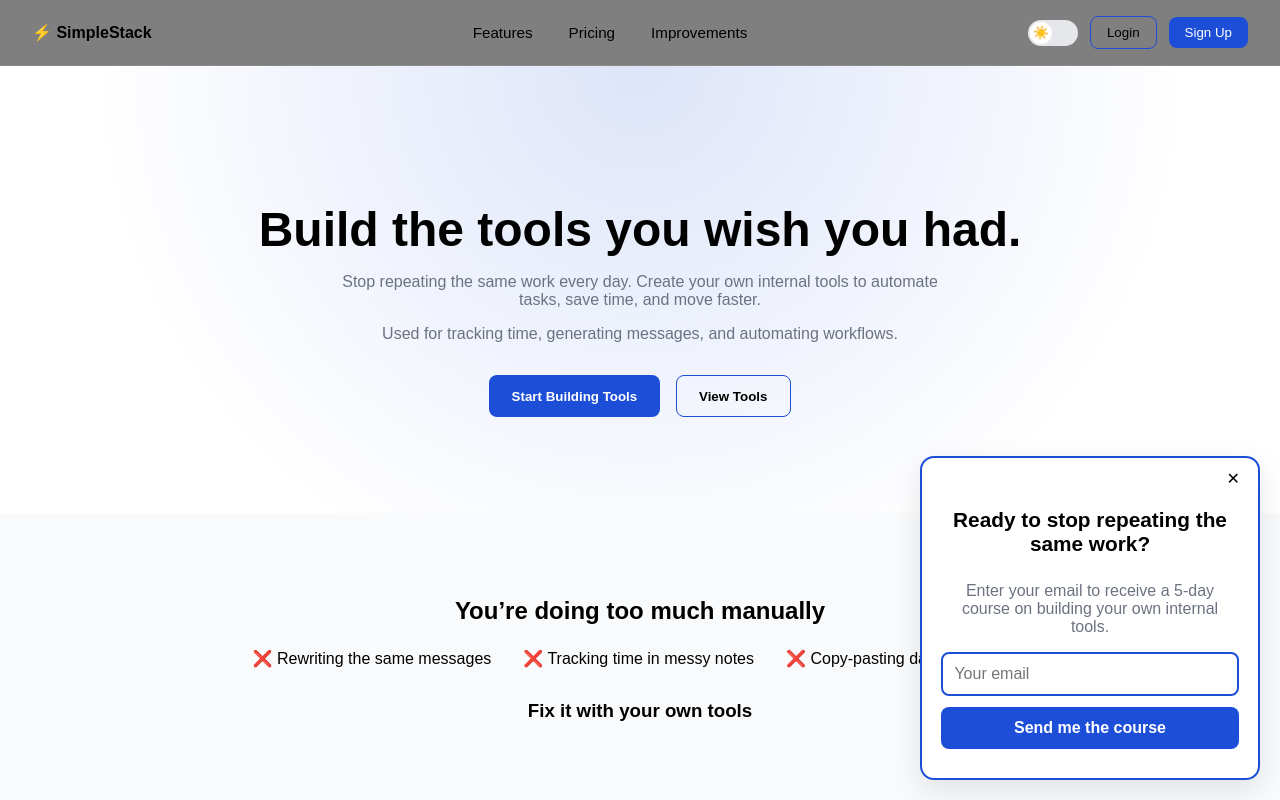
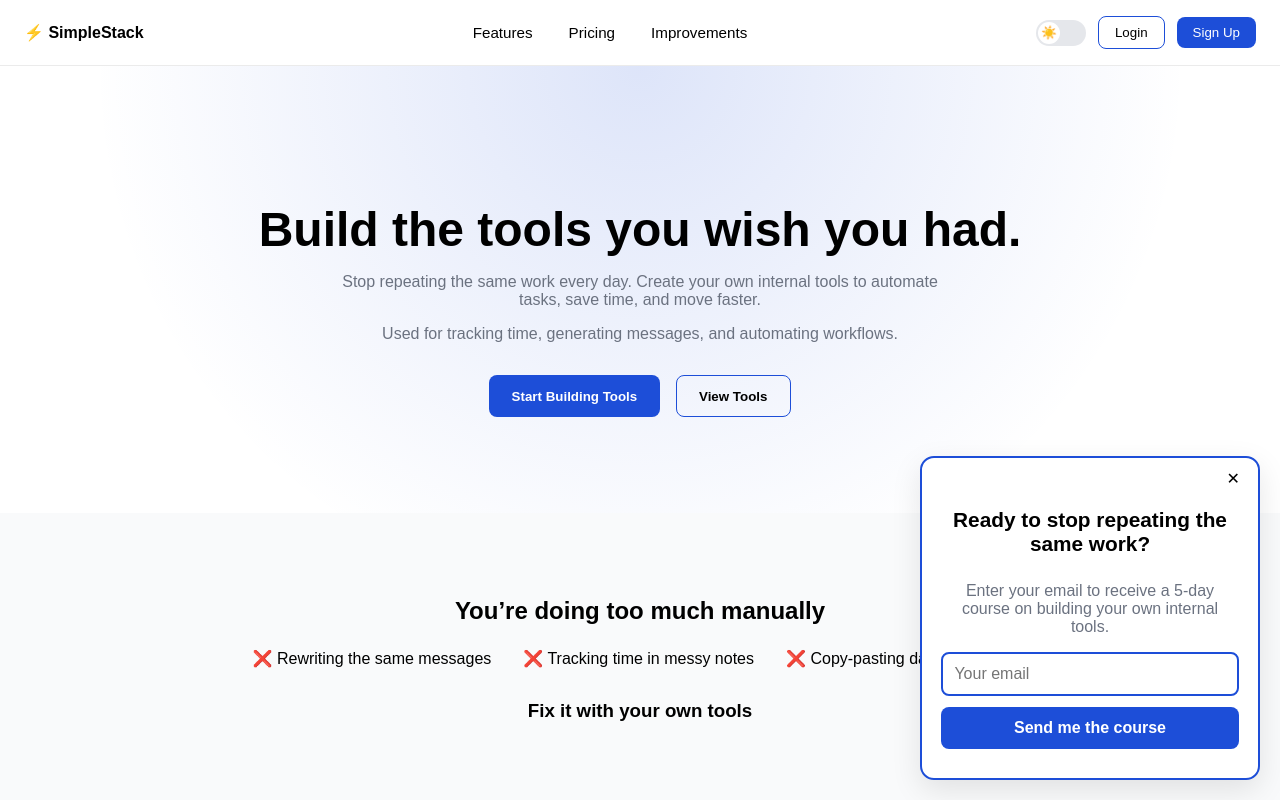
Before and after one commit to ShaphC/MyToolStack, a Next.js app: page / in a window 1280 px wide. Built offline with nearby package versions, Linux system fonts and the light colour scheme; no server answers; the database is empty.

Commit message:
fixed nvbar clor scheme in light mode

```diff
--- a/app/components/NavBar.tsx
+++ b/app/components/NavBar.tsx
@@ -282,14 +282,14 @@ const styles: any = {
   nav: {
     position: "sticky",
     top: 0,
-    zIndex: 100,
+    zIndex: 50,
     display: "flex",
+    justifyContent: "space-between",
     alignItems: "center",
-    justifyContent: "space-between",
-    padding: "1rem 2rem",
-    borderBottom: "1px solid rgba(255,255,255,0.08)",
+    padding: "1rem 1.5rem",
+    background: "var(--bg)",
+    borderBottom: "1px solid rgba(0,0,0,0.08)",
     backdropFilter: "blur(10px)",
-    background: "rgba(0,0,0,0.5)",
   },
 
   logo: {
```
